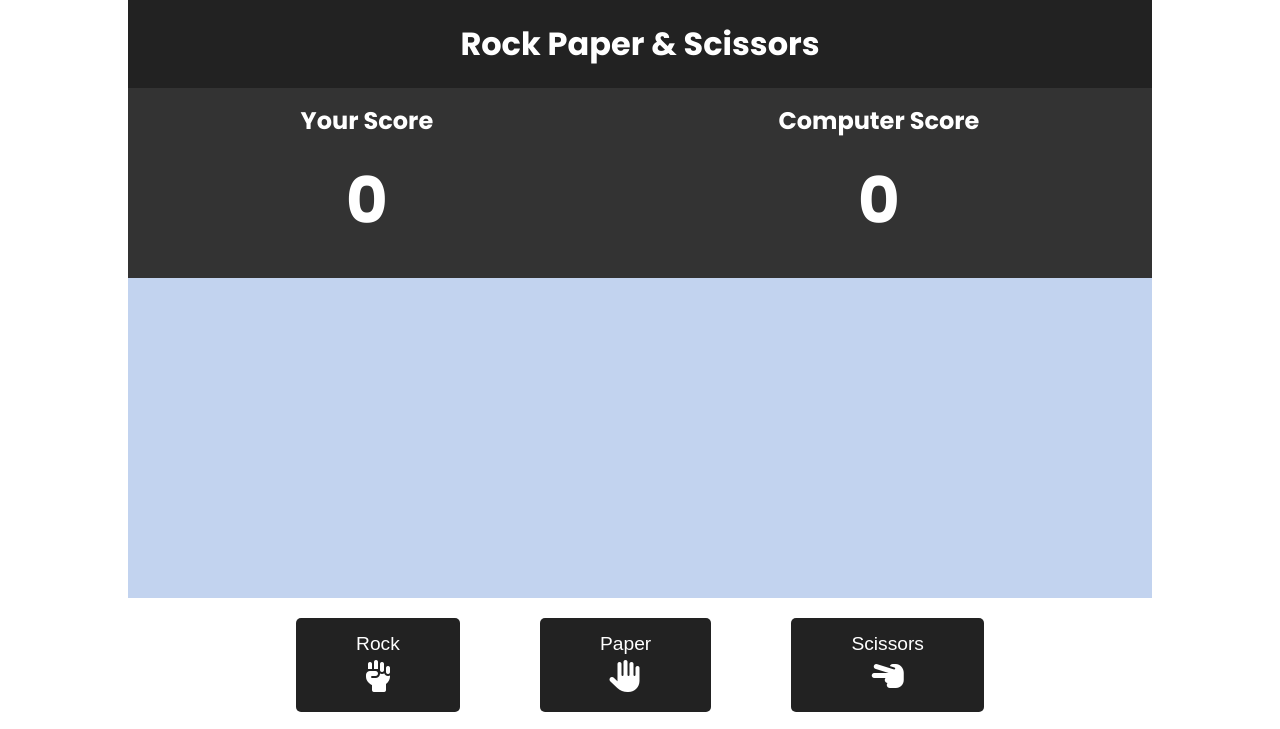
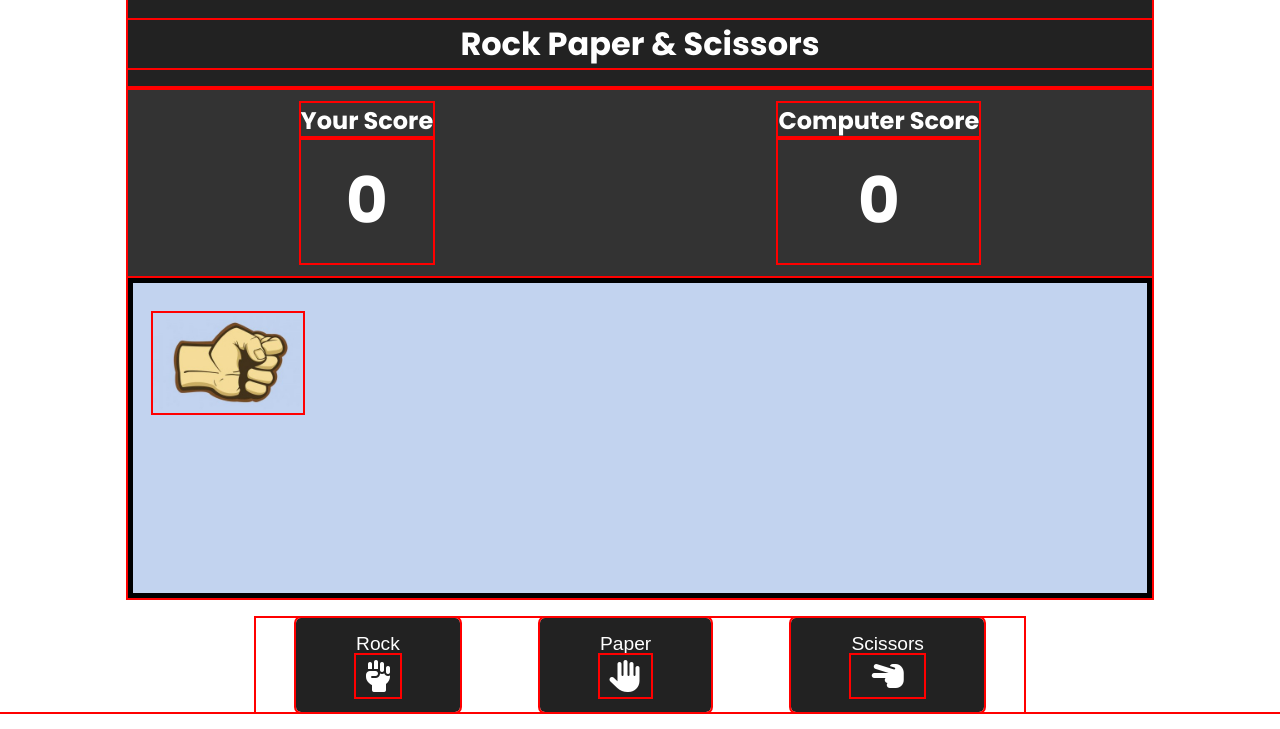
Before and after one commit to theMungai/rock-paper-scissors, a plain HTML site: page index.html in a window 1280 px wide. Both pictures are taken after a click on the button "Rock". Shown: the top 729 px of the page. Drawn offline with Linux system fonts and the light colour scheme.

Commit message:
Display Image on click

```diff
--- a/index.html
+++ b/index.html
@@ -67,15 +67,15 @@
 
 
         <div class="userChoice">
-            <button>Rock
+            <button class="user-rock">Rock
                 <i class="fa-solid fa-hand-fist"></i>
             </button>
 
-            <button>Paper
+            <button class="user-paper">Paper
                 <i class="fa-solid fa-hand"></i>
             </button>
 
-            <button>Scissors
+            <button class="user-scissors">Scissors
                 <i class="fa-solid fa-hand-scissors"></i>
             </button>
         </div>
--- a/script.js
+++ b/script.js
@@ -16,16 +16,44 @@ function fetchJSONData(){
 fetchJSONData()
 
 function displayImages(images){
-    const userContainer = document.querySelector("#user-images");
-    userContainer.innerHTML = ""
-    images.forEach(image => {
+    const displayContainer = document.querySelector("#result-container");
+    displayContainer.innerHTML = ""
+
+    // Handling Buttons when clicked
+    const rockButton = document.querySelector(".user-rock");
+    rockButton.addEventListener("click", () => {
 
         const img = document.createElement("img");
-        img.src = image.path;
-        img.alt = image.name;
-        img.title = image.name;
+            img.src = images[4].path;
+            img.alt = images[4].name;
+            img.title = images[4].name;
 
-        container.appendChild(img);
+            displayContainer.appendChild(img);
+
+    });
+
+    const paperButton = document.querySelector(".user-paper");
+    paperButton.addEventListener("click", () => {
+
+        const img = document.createElement("img");
+            img.src = images[3].path;
+            img.alt = images[3].name;
+            img.title = images[3].name;
+
+            displayContainer.appendChild(img);
+
+    });
+
+    const scissorsButton = document.querySelector(".user-scissors");
+    scissorsButton.addEventListener("click", () => {
+
+        const img = document.createElement("img");
+            img.src = images[5].path;
+            img.alt = images[5].name;
+            img.title = images[5].name;
+
+            displayContainer.appendChild(img);
+
     });
 }
 
@@ -90,7 +118,7 @@ function randomMove(){
     const randomNumber = Math.random();
     let computerMove = "";
 
-    if(random >= 0 && randomNumber < 1/3){
+    if(randomNumber >= 0 && randomNumber < 1/3){
         computerMove = "Rock"
     }
     else if(randomNumber >= 1/3 && randomNumber < 2/3){
@@ -101,4 +129,4 @@ function randomMove(){
     }
 
 }
-computerMove()
+randomMove()
--- a/styles.css
+++ b/styles.css
@@ -4,6 +4,7 @@
     margin: 0;
     padding: 0;
     box-sizing: border-box;
+    outline: 2px solid red;
 }
 
 body{
@@ -54,6 +55,13 @@ body{
     margin: 0px auto;
     height: 40vh;
     position: relative;
+    border: 5px solid;
+}
+
+#result-container img{
+    width: 150px;
+    margin: 30px 20px;
+    /* display: none; */
 }
 
 #result-image{
@@ -78,7 +86,7 @@ body{
 #result-message-container{
     width: 100%;
     height: 100vh;
-    background-color: #3333339d;
+    background-color: #0000009d;
     display: none;
     position: fixed;
     top: 50%;
```
